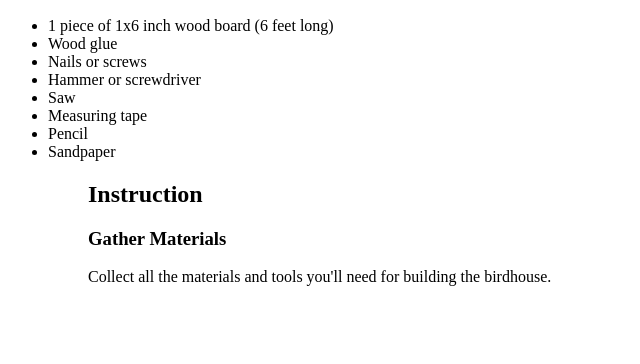
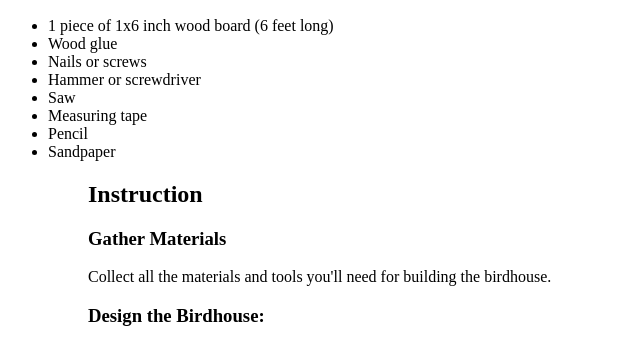
Before and after one commit to Lehigh-University-Design/how-to-website-zoeilii, a plain HTML site: page index.html in a window 1280 px wide. Shown: the part 110-474 px from the top of the page, without its empty margins (0-640 px from the left). Drawn offline with Linux system fonts and the light colour scheme.

Commit message:
Update index.html

```diff
--- a/index.html
+++ b/index.html
@@ -24,6 +24,6 @@
   <h2>Instruction</h2>
       <h3>Gather Materials</h3>
       <p>Collect all the materials and tools you'll need for building the birdhouse.</p>
-
+      <h3>Design the Birdhouse: </h3>
 </body>
 </html>
```
